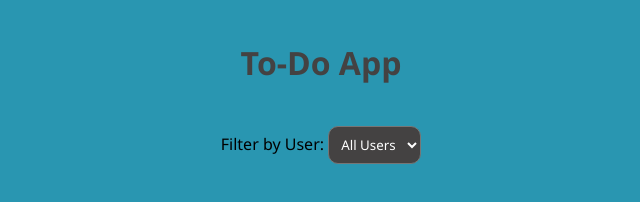
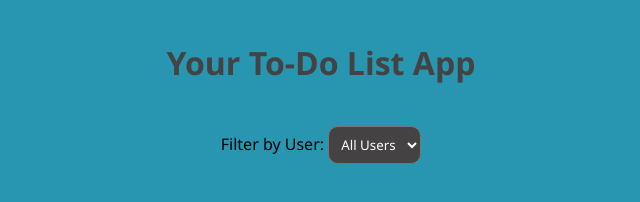
Before and after one commit to dkerishna/Todo-List-App, a website: page index.html in a window 1280 px wide. Shown: the whole page, without its empty margins (319-959 px from the left). Drawn offline with Linux system fonts and the light colour scheme; no server answers.

Commit message:
pre final

```diff
--- a/index.html
+++ b/index.html
@@ -3,11 +3,11 @@
 <head>
   <meta charset="UTF-8" />
   <meta name="viewport" content="width=device-width, initial-scale=1.0"/>
-  <title>To-Do App</title>
+  <title>Your To-Do List App</title>
   <link rel="stylesheet" href="style.css" />
 </head>
 <body>
-  <h1>To-Do App</h1>
+  <h1>Your To-Do List App</h1>
 
   <label for="userSelect">Filter by User:</label>
   <select id="userSelect">
```
